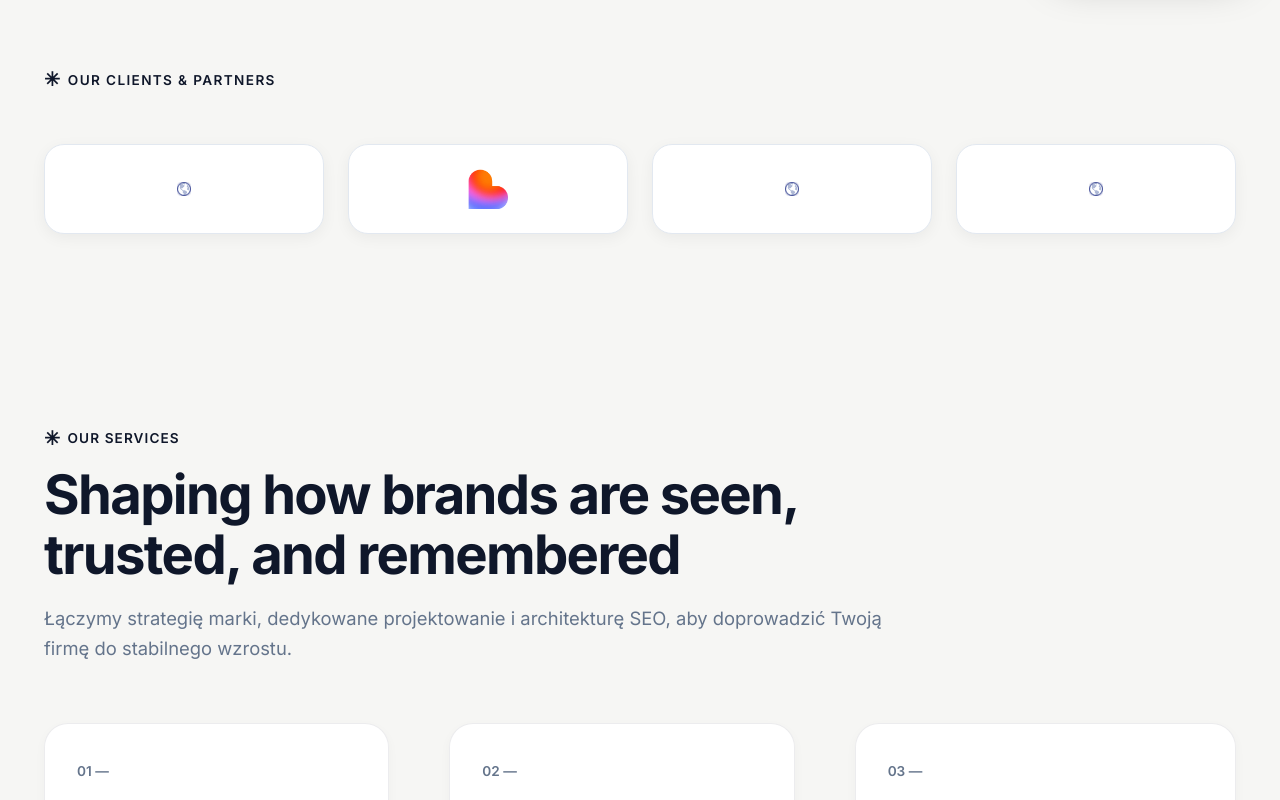
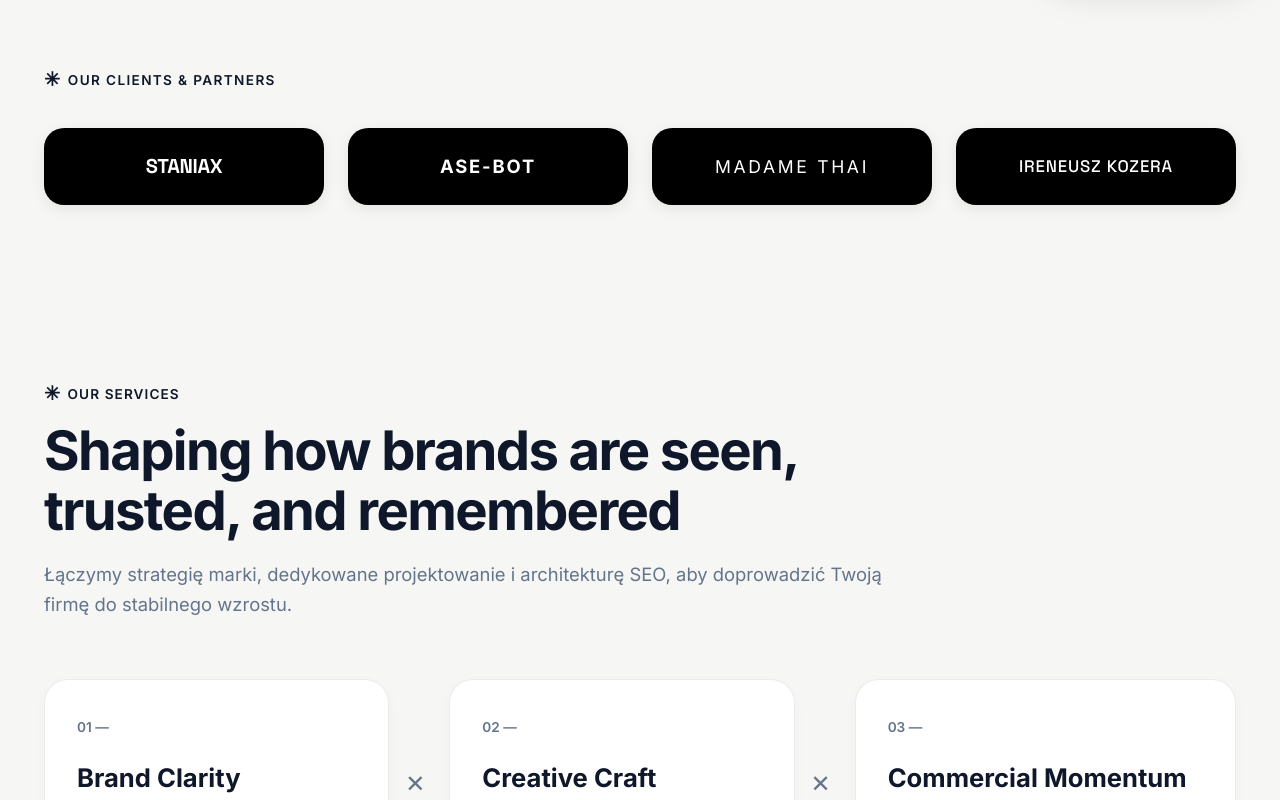
Before and after one commit to FSliwa/AI-SEO-COMPANY, a Next.js app: page / in a window 1280 px wide. Shown: the part 800-1600 px from the top of the page. Built offline with nearby package versions, Linux system fonts and the light colour scheme.

Commit message:
Update TrustBar to display exactly 4 static client name tiles with custom typography

```diff
--- a/components/TrustBar.jsx
+++ b/components/TrustBar.jsx
@@ -1,9 +1,33 @@
 export default function TrustBar() {
-  const logos = [
-    { name: 'STANIAX', src: '/logos/staniax.png', url: 'https://www.staniax.pl/' },
-    { name: 'ASE-BOT', src: '/logos/ase-bot.png', url: 'https://ase-bot.live/' },
-    { name: 'MADAME THAI', src: '/logos/madame-thai.png', url: 'https://mada-me-thai-brown.vercel.app/' },
-    { name: 'KOZERA', src: '/logos/kozera.png', url: 'https://ireneusz-kozera-website.vercel.app/' }
+  const partners = [
+    {
+      name: 'STANIAX',
+      font: "'Space Grotesk', system-ui, sans-serif",
+      weight: 700,
+      tracking: '-0.02em',
+      size: '1.25rem'
+    },
+    {
+      name: 'ASE-BOT',
+      font: "'Inter', sans-serif",
+      weight: 800,
+      tracking: '0.1em',
+      size: '1.15rem'
+    },
+    {
+      name: 'MADAME THAI',
+      font: "'Inter', sans-serif",
+      weight: 400,
+      tracking: '0.15em',
+      size: '1.1rem'
+    },
+    {
+      name: 'IRENEUSZ KOZERA',
+      font: "'Space Grotesk', system-ui, sans-serif",
+      weight: 500,
+      tracking: '0.05em',
+      size: '1.05rem' // slightly smaller to fit well
+    }
   ];
 
   return (
@@ -12,48 +36,30 @@ export default function TrustBar() {
         <div className="trust-title">
           <span style={{ fontSize: '1.2rem' }}>✳</span> Our Clients & Partners
         </div>
-
-        {/* Static Grid of 4 Client Logos */}
-        <div style={{
-          display: 'grid',
-          gridTemplateColumns: 'repeat(4, 1fr)',
-          gap: '1.5rem',
-          width: '100%',
-          padding: '1rem 0'
-        }}>
-          {logos.map((logo, idx) => (
-            <a
-              key={idx}
-              href={logo.url}
-              target="_blank"
-              rel="noopener noreferrer"
-              className="trust-pill-tile"
-              title={logo.name}
-              style={{
-                background: '#FFFFFF', // White background so dark logos are visible
-                color: '#0F172A',
-                padding: '1.5rem 1rem',
-                minWidth: 'auto',
-                width: '100%',
-                display: 'flex',
-                justifyContent: 'center',
-                alignItems: 'center',
-                textDecoration: 'none',
-                boxShadow: '0 4px 15px rgba(0, 0, 0, 0.05)',
-                border: '1px solid #E2E8F0'
-              }}
-            >
-              <img
-                src={logo.src}
-                alt={`${logo.name} Logo`}
-                style={{
-                  maxHeight: '40px',
-                  maxWidth: '80%',
-                  objectFit: 'contain'
-                }}
-              />
-            </a>
-          ))}
+        <div style={{ width: '100%' }}>
+          <div style={{
+            display: 'grid',
+            gridTemplateColumns: 'repeat(auto-fit, minmax(220px, 1fr))',
+            gap: '1.5rem',
+            width: '100%'
+          }}>
+            {partners.map((partner, idx) => (
+              <div key={idx} className="trust-pill-tile" style={{ width: '100%', minWidth: '0' }}>
+                <span style={{
+                  fontFamily: partner.font,
+                  fontWeight: partner.weight,
+                  letterSpacing: partner.tracking,
+                  fontSize: partner.size,
+                  textAlign: 'center',
+                  whiteSpace: 'nowrap',
+                  overflow: 'hidden',
+                  textOverflow: 'ellipsis'
+                }}>
+                  {partner.name}
+                </span>
+              </div>
+            ))}
+          </div>
         </div>
       </div>
     </section>
```
